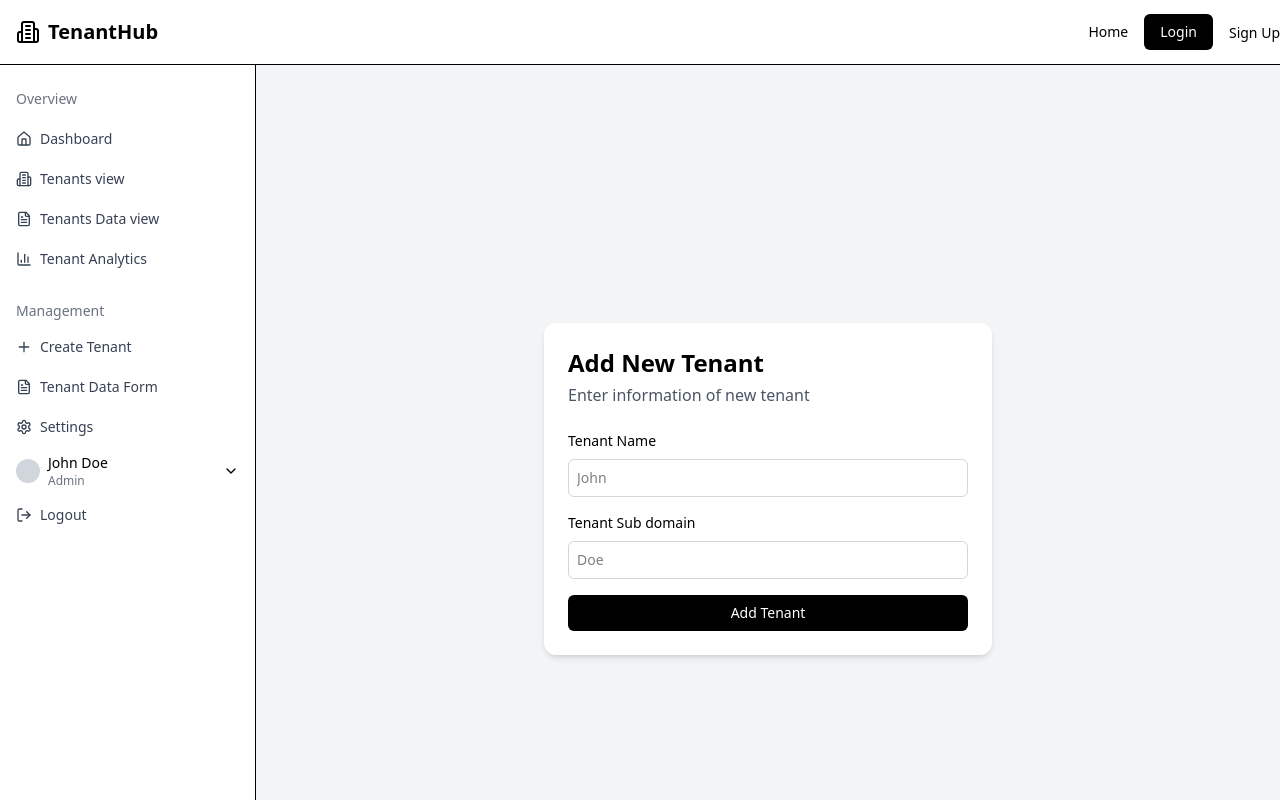
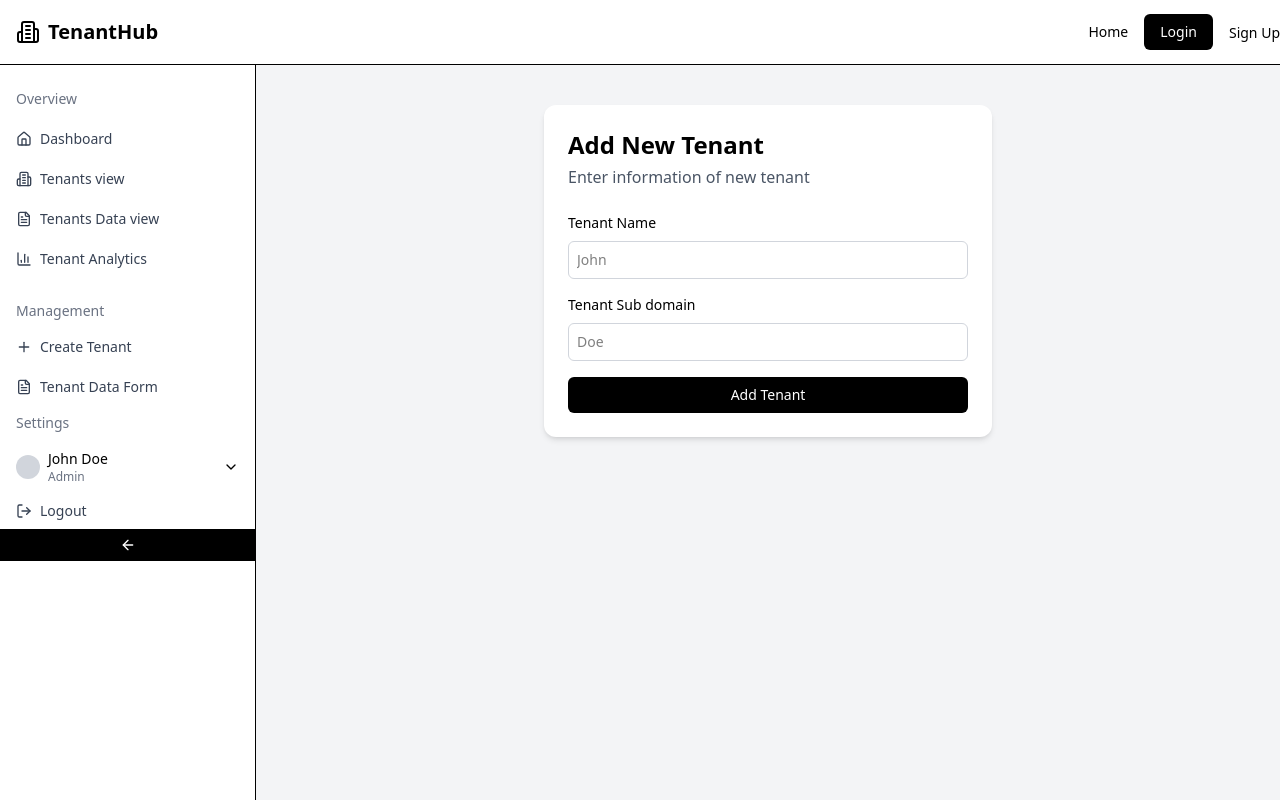
Before and after one commit to Jamesunekwuojo/multi-tenant-client, a React (Vite) app: page /dashboard/create-tenant in a window 1280 px wide. Shown: the top 800 px of the page. Built offline with nearby package versions, Linux system fonts and the light colour scheme.

Commit message:
adjusted few thingd

```diff
--- a/src/components/Footer.jsx
+++ b/src/components/Footer.jsx
@@ -4,7 +4,7 @@ import { Link } from 'react-router-dom';
 const Footer = () => {
     return (
         <>
-        <footer className="border-t bg-muted/50">
+        <footer className="border-t bg-muted/50 ">
         <div className="container flex flex-col gap-6 py-8 md:flex-row md:items-center md:justify-between">
           <div className="flex items-center gap-2 mx-4">
             <Building2 className="h-5 w-5 text-primary" />
--- a/src/components/TenantForm.jsx
+++ b/src/components/TenantForm.jsx
@@ -13,11 +13,8 @@ export default function TenantForm({onSubmit, adminId}) {
   };
 
   return (
-    <div className="flex min-h-screen flex-col items-center justify-center bg-gray-100 p-4">
-      {/* <Link to="/" className="absolute left-8 top-8 flex items-center gap-2">
-        <Building2 className="h-6 w-6 text-blue-600" />
-        <span className="text-xl font-bold">TenantHub</span>
-      </Link> */}
+    <div className="flex wrap min-h-screen flex-col items-center  bg-gray-100 p-4">
+
 
       <div className="w-full max-w-md bg-white rounded-xl shadow-md p-6">
         <div className="space-y-1 mb-6">
--- a/src/pages/Adminsidebar.jsx
+++ b/src/pages/Adminsidebar.jsx
@@ -1,76 +1,33 @@
-import { useState, useEffect } from "react";
+import { useState } from "react";
 import { Link, Outlet } from "react-router-dom";
-import axios from "axios";
 import {
   ArrowLeft,
+  ArrowRight,
   BarChart3,
   Building2,
   ChevronDown,
   CreditCard,
-  Download,
   FileText,
   Home,
-  LineChart,
   LogOut,
-  PieChart,
   Plus,
   Settings,
-  Users,
 } from "lucide-react";
 
-import SearchFilter from "../components/SearchFilter";
+function Adminsidebar() {
+  const [collapsed, setCollapsed] = useState(false);
 
-import TenantForm from "../components/TenantForm";
-
-import TenantList from "../components/TenantList";
-
-
-
-
-
-function Adminsidebar() {
-  const [tenants, setTenants] = useState([]);
-  const [editingTenant, setEditingTenant] = useState(null);
-//   const [dataUsage, setDataUsage] = useState([]);
-
-//   useEffect(() => {
-//     fetchTenants();
-//     fetchDataUsage();
-//   }, []);
-
-
-//   const handleCreate = async (tenant) => {
-//     await axios.post('/api/tenants', tenant);
-//     fetchTenants();
-// };
-
-//   const fetchTenants = async () => {
-//     const response = await axios.get("/api/tenants");
-//     setTenants(response.data);
-//   };
-
-//   const fetchDataUsage = async () => {
-//     const response = await axios.get("/api/data-usage");
-//     setDataUsage(response.data);
-//   };
-
-//   const handleEdit = async (tenant) => {
-//     await axios.put(`/api/tenants/${tenant.id}`, tenant);
-//     fetchTenants();
-//   };
-
-//   const handleDelete = async (id) => {
-//     await axios.delete(`/api/tenants/${id}`);
-//     fetchTenants();
-//   };
+  const toggleSidebar = () => {
+    setCollapsed(!collapsed);
+  };
 
   return (
-    <div className="flex min-h-screen bg-gray-100">
+    <div className="flex  bg-gray-100">
       {/* Sidebar */}
-      <div className="w-64 bg-white border-r">
+      <div className={`bg-white border-r transition-all duration-300 ${collapsed ? 'w-16' : 'w-64'}`}>
         <div className="mt-4">
           <div className="space-y-1">
-            <div className="px-4 py-2 text-sm font-medium text-gray-500">
+            <div className={`px-4 py-2 text-sm font-medium text-gray-500 ${collapsed ? 'hidden' : ''}`}>
               Overview
             </div>
             <Link
@@ -78,7 +35,7 @@ function Adminsidebar() {
               className="flex items-center gap-2 px-4 py-2 text-sm text-gray-700 hover:bg-gray-200"
             >
               <Home className="h-4 w-4" />
-              <span>Dashboard</span>
+              <span className={`${collapsed ? 'hidden' : ''}`}>Dashboard</span>
             </Link>
 
             <Link
@@ -86,7 +43,7 @@ function Adminsidebar() {
               className="flex items-center gap-2 px-4 py-2 text-sm text-gray-700 hover:bg-gray-200"
             >
               <Building2 className="h-4 w-4" />
-              <span>Tenants view</span>
+              <span className={`${collapsed ? 'hidden' : ''}`}>Tenants view</span>
             </Link>
 
             <Link
@@ -94,62 +51,79 @@ function Adminsidebar() {
               className="flex items-center gap-2 px-4 py-2 text-sm text-gray-700 hover:bg-gray-200"
             >
               <FileText className="h-4 w-4" />
-              <span>Tenants Data view</span>
+              <span className={`${collapsed ? 'hidden' : ''}`}>Tenants Data view</span>
             </Link>
 
             <Link
-              href="/dashboard/tenant-analytics"
+              to="/dashboard/tenant-analytics"
               className="flex items-center gap-2 px-4 py-2 text-sm text-gray-700 hover:bg-gray-200"
             >
               <BarChart3 className="h-4 w-4" />
-              <span>Tenant Analytics</span>
+              <span className={`${collapsed ? 'hidden' : ''}`}>Tenant Analytics</span>
             </Link>
           </div>
         </div>
         <div className="mt-4">
-          <div className="px-4 py-2 text-sm font-medium text-gray-500">
+
+          <div className={`px-4 py-2 text-sm font-medium text-gray-500 ${collapsed ? 'hidden' : ''}`}>
             Management
           </div>
+
           <div className="space-y-1">
             <Link
               to="/dashboard/create-tenant"
               className="flex items-center gap-2 px-4 py-2 text-sm text-gray-700 hover:bg-gray-200"
             >
               <Plus className="h-4 w-4" />
-              <span>Create Tenant</span>
+              <span className={`${collapsed ? 'hidden' : ''}`}>Create Tenant</span>
             </Link>
             <Link
               to="/dashboard/tenant-data"
               className="flex items-center gap-2 px-4 py-2 text-sm text-gray-700 hover:bg-gray-200"
             >
               <FileText className="h-4 w-4" />
-              <span>Tenant Data Form</span>
+              <span className={`${collapsed ? 'hidden' : ''}`}>Tenant Data Form</span>
             </Link>
-            <Link
+
+
+            {/* <Link
 
               className="flex items-center gap-2 px-4 py-2 text-sm text-gray-700 hover:bg-gray-200"
             >
               <Settings className="h-4 w-4" />
-              <span>Settings</span>
-            </Link>
+              <span className={`${collapsed ? 'hidden' : ''}`}>Settings</span>
+            </Link> */}
+
           </div>
+          <div className={`px-4 py-2 text-sm font-medium text-gray-500 ${collapsed ? 'hidden' : ''}`}>
+            Settings
+          </div>
+
         </div>
         <div className="mt-auto">
           <div className="flex items-center gap-2 px-4 py-2">
             <div className="h-6 w-6 rounded-full bg-gray-300"></div>
-            <div className="flex flex-col">
+            <div className={`flex flex-col ${collapsed ? 'hidden' : ''}`}>
               <span className="text-sm font-medium">John Doe</span>
               <span className="text-xs text-gray-500">Admin</span>
             </div>
-            <ChevronDown className="ml-auto h-4 w-4" />
+            <ChevronDown className={`ml-auto h-4 w-4 ${collapsed ? 'hidden' : ''}`} />
           </div>
           <Link
-            href="/logout"
+            to="/logout"
             className="flex items-center gap-2 px-4 py-2 text-sm text-gray-700 hover:bg-gray-200"
           >
             <LogOut className="h-4 w-4" />
-            <span>Logout</span>
+            <span className={`${collapsed ? 'hidden' : ''}`}>Logout</span>
           </Link>
+          <button
+            onClick={toggleSidebar}
+            className="flex items-center
+             justify-center  py-2 text-sm text-white
+             bg-black hover:bg-black w-full cursor-pointer"
+          >
+            {collapsed ? <ArrowRight className="h-4 w-4" /> : <ArrowLeft className="h-4 w-4" />}
+          </button>
         </div>
       </div>
 
@@ -157,9 +131,6 @@ function Adminsidebar() {
       <div className="flex-1 p-6">
         <Outlet />
       </div>
-
-
-
     </div>
   );
 }
--- a/src/pages/TenantDatapage.jsx
+++ b/src/pages/TenantDatapage.jsx
@@ -38,7 +38,7 @@ const TenantDataPage = ({ tenantId }) => {
 
     return (
         <div>
-            <h1>Tenant Data Management</h1>
+            <h1 className="text-3xl">Tenant Data Management</h1>
 
             <FilterData/>
             <TenantDataList
```
